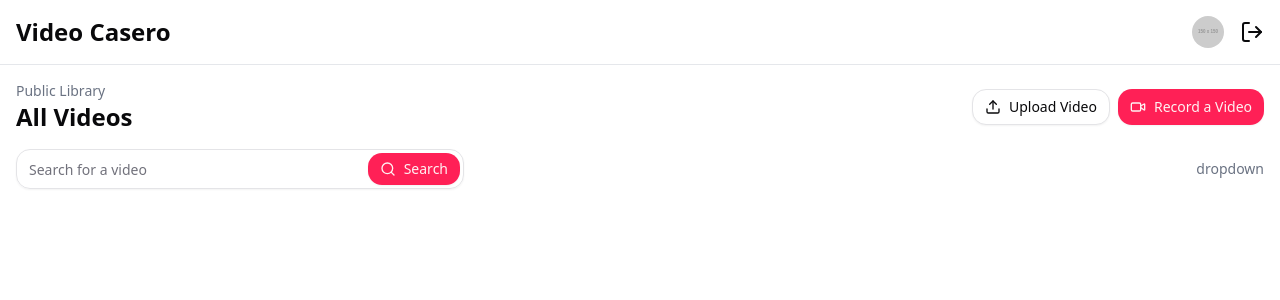
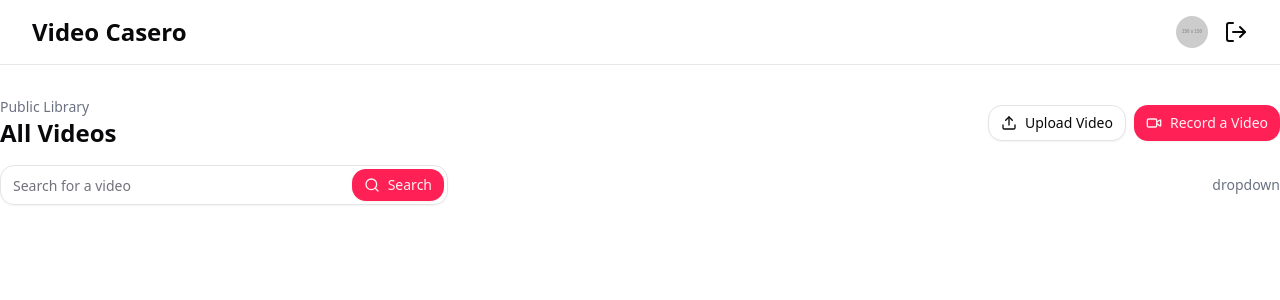
Before and after one commit to chidubemthedev/video-casero, a Next.js app: page / in a window 1280 px wide. Shown: the top 300 px of the page. Built offline with nearby package versions, Linux system fonts and the light colour scheme.

Commit message:
Refactor layout and navigation components to improve spacing and alignment, enhancing overall UI consistency.

```diff
--- a/src/app/(root)/layout.tsx
+++ b/src/app/(root)/layout.tsx
@@ -8,7 +8,9 @@ export default function AppLayout({
   return (
     <main className="flex flex-col h-screen">
       <Nav />
-      <section className="flex flex-col p-4">{children}</section>
+      <section className="flex flex-col py-8 max-w-7xl mx-auto w-full">
+        {children}
+      </section>
     </main>
   );
 }
--- a/src/components/shared/nav.tsx
+++ b/src/components/shared/nav.tsx
@@ -13,7 +13,7 @@ const User = {
 const Nav = () => {
   const router = useRouter();
   return (
-    <nav className="flex items-center justify-between p-4 border-b border-gray-200">
+    <nav className="flex items-center justify-between py-4 px-8 border-b border-gray-200">
       <Link href="/">
         <h1 className="text-2xl font-bold">Video Casero</h1>
       </Link>
```
